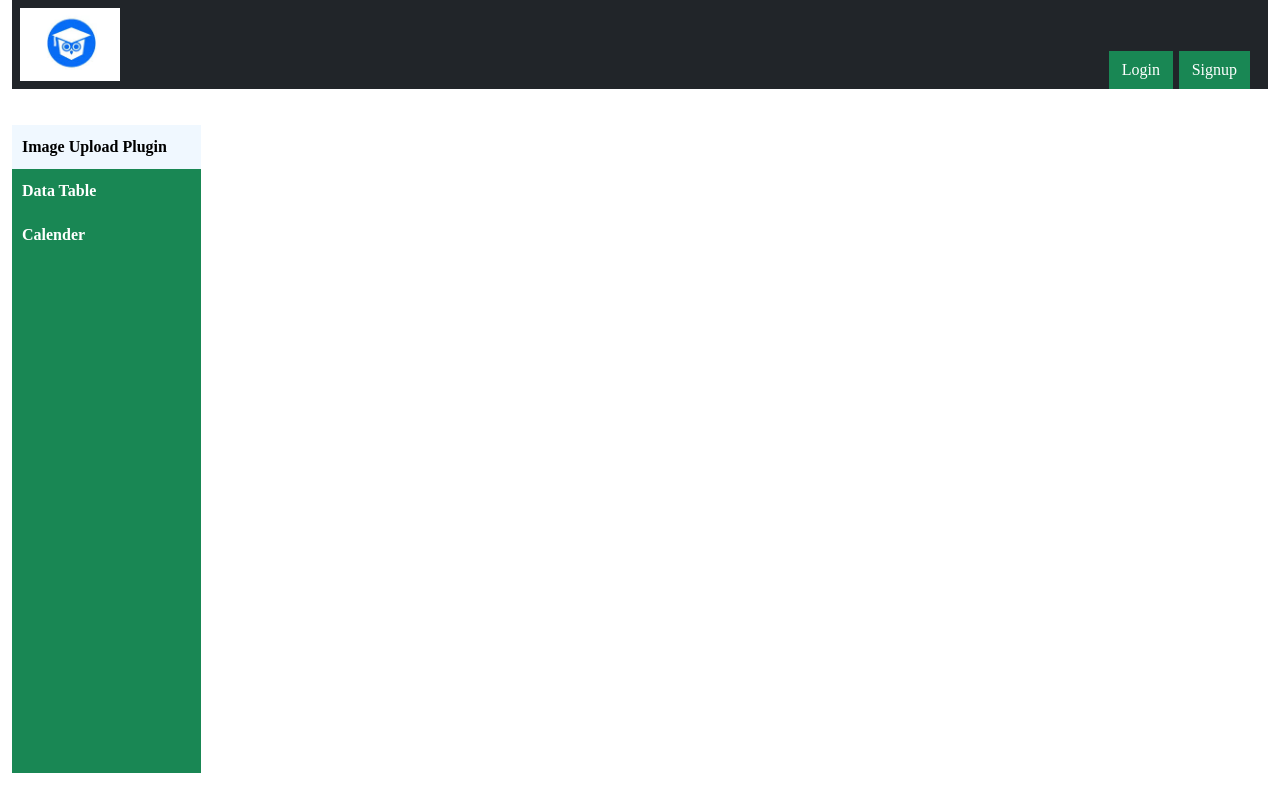
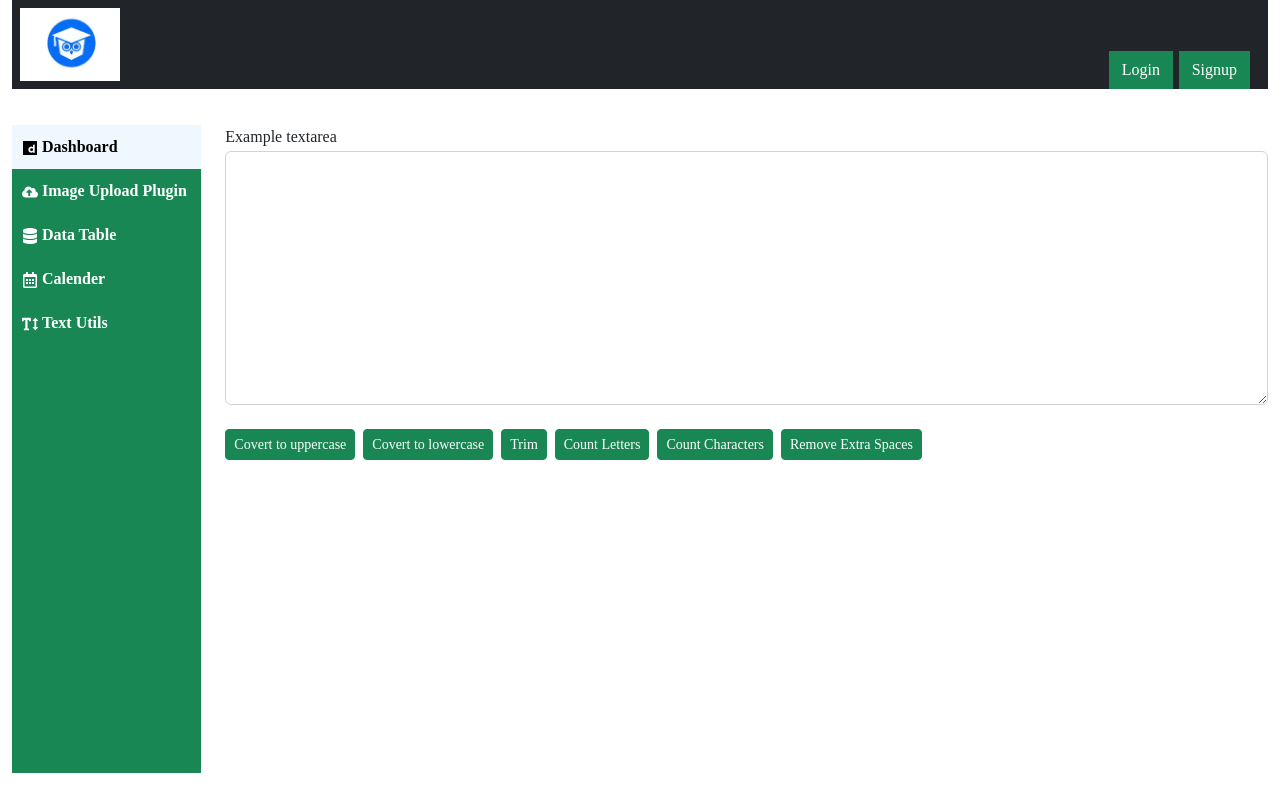
Before and after one commit to ayushma-jain/react-component, a React (Create React App) app: page /text-utils in a window 1280 px wide. Built offline with nearby package versions, Linux system fonts and the light colour scheme.

Commit message:
UI fixes

```diff
--- a/package.json
+++ b/package.json
@@ -8,9 +8,11 @@
     "@testing-library/user-event": "^13.5.0",
     "bootstrap": "^5.2.3",
     "react": "^18.2.0",
+    "react-big-calendar": "^1.5.2",
     "react-bootstrap": "^2.7.0",
     "react-bootstrap-modal": "^4.2.0",
     "react-dom": "^18.2.0",
+    "react-icons": "^4.7.1",
     "react-scripts": "5.0.1",
     "web-vitals": "^2.1.4"
   },
--- a/src/App.js
+++ b/src/App.js
@@ -4,6 +4,9 @@ import ImageUpload from './pages/Components/ImageUpload';
 import {Route, BrowserRouter, Routes} from 'react-router-dom'
 import './App.css';
 import DataTable from './pages/Components/DataTable';
+import TextUtils from './pages/Components/TextUtils';
+import MyCalendar from './pages/Components/MyCalendar';
+import Dashboard from './pages/Components/Dashboard';
 
 
 
@@ -22,8 +25,12 @@ function App() {
 
                 <BrowserRouter>
                   <Routes>
+                    <Route exact path="/" element={<Dashboard/>} />
                     <Route exact path="/image-upload" element={<ImageUpload/>} />
                     <Route exact path="/data-table" element={<DataTable/>} />
+                    <Route exact path="/calendar" element={<MyCalendar/>} />
+                    <Route exact path="/text-utils" element={<TextUtils/>} />
+
                   </Routes>
               </BrowserRouter>
             </div>
--- /dev/null
+++ b/src/pages/Components/Dashboard.js
@@ -0,0 +1,38 @@
+import React from 'react'
+
+export default function Dashboard() {
+  return (
+    <div className='row'>
+        <div className='col-md-4 col-sm-12 my-2'>
+            <div className="card bg-info">
+                <img className="card-img-top"  alt="" src="https://c7.alamy.com/zooms/9/bed36045e1ec4b76ad686a5e234a4bc1/2bfh9fh.jpg"  />
+                <div className="card-body">
+                    <h5 className="card-title">Card title</h5>
+                    <p className="card-text">Some quick example text to build on the card title and make up the bulk of the card's content.</p>
+                    <a href="/" className="btn btn-primary">Show</a>
+                </div>
+            </div>
+        </div>
+        <div className='col-md-4 col-sm-12 my-2'>
+            <div className="card bg-primary">
+                <img className="card-img-top"  alt="" src="https://c7.alamy.com/zooms/9/bed36045e1ec4b76ad686a5e234a4bc1/2bfh9fh.jpg"  />
+                <div className="card-body">
+                    <h5 className="card-title">Card title</h5>
+                    <p className="card-text">Some quick example text to build on the card title and make up the bulk of the card's content.</p>
+                    <a href="/" className="btn btn-primary">Show</a>
+                </div>
+            </div>
+        </div>
+        <div className='col-md-4 col-sm-12 my-2'>
+            <div className="card bg-warning">
+                <img className="card-img-top"  alt="" src="https://c7.alamy.com/zooms/9/bed36045e1ec4b76ad686a5e234a4bc1/2bfh9fh.jpg"  />
+                <div className="card-body">
+                    <h5 className="card-title">Card title</h5>
+                    <p className="card-text">Some quick example text to build on the card title and make up the bulk of the card's content.</p>
+                    <a href="/" className="btn btn-primary">Show</a>
+                </div>
+            </div>
+        </div>
+    </div>
+  )
+}
--- a/src/pages/Components/ImageUpload.js
+++ b/src/pages/Components/ImageUpload.js
@@ -11,8 +11,14 @@ function ImageUpload(){
     return (
         <>
             <div className="imageUploadDiv">
-                <img src={selectedImage} alt="" value={selectedImage} id="showPreview" className="w-10"/>
-                Upload image
+                <div >
+                    <div className="col-md-3 col-sm-4">
+                        <img src={selectedImage} alt="" value={selectedImage} id="showPreview" className="w-100"/>
+                        Upload image
+                    </div>
+                </div>
+
+
                 <input type="file" className="hide" onChange={previewImage}/>
             </div>
         </>
--- /dev/null
+++ b/src/pages/Components/MyCalendar.js
@@ -0,0 +1,19 @@
+import React from 'react'
+import { momentLocalizer,Calendar } from "react-big-calendar";
+import moment from "moment";
+import "react-big-calendar/lib/css/react-big-calendar.css";
+const localizer = momentLocalizer(moment);
+
+export default function MyCalendar() {
+  return (
+    <div>
+    <Calendar
+      localizer={localizer}
+
+      startAccessor="start"
+      endAccessor="end"
+      style={{ height: 700 }}
+    />
+  </div>
+  )
+}
--- /dev/null
+++ b/src/pages/Components/TextUtils.js
@@ -0,0 +1,21 @@
+import React from 'react'
+
+export default function TextUtils() {
+  return (
+    <div>
+       <div className='form-group'>
+            <label for="exampleFormControlTextarea1">Example textarea</label>
+            <textarea className="form-control" id="exampleFormControlTextarea1" rows="10"></textarea>
+        </div>
+        <div className='my-4'>
+            <button className='btn btn-sm btn-success'>Covert to uppercase</button>&nbsp;&nbsp;
+            <button className='btn btn-sm btn-success'>Covert to lowercase</button>&nbsp;&nbsp;
+            <button className='btn btn-sm btn-success'>Trim</button>&nbsp;&nbsp;
+            <button className='btn btn-sm btn-success'>Count Letters</button>&nbsp;&nbsp;
+            <button className='btn btn-sm btn-success'>Count Characters</button>&nbsp;&nbsp;
+            <button className='btn btn-sm btn-success'>Remove Extra Spaces</button>&nbsp;&nbsp;
+        </div>
+
+    </div>
+  )
+}
--- a/src/pages/LoginModal.js
+++ b/src/pages/LoginModal.js
@@ -1,8 +1,5 @@
 import Modal from 'react-bootstrap/Modal';
-import ModalHeader from 'react-bootstrap/ModalHeader';
-import ModalBody from 'react-bootstrap/ModalBody';
-import ModalFooter from 'react-bootstrap/ModalFooter';
-import Button from 'react-bootstrap/Button';
+
 function LoginModal(props){
     return(
         <>
--- a/src/pages/SignUpModal.js
+++ b/src/pages/SignUpModal.js
@@ -1,9 +1,5 @@
 import Modal from 'react-bootstrap/Modal';
-import ModalHeader from 'react-bootstrap/ModalHeader';
-import ModalBody from 'react-bootstrap/ModalBody';
-import ModalFooter from 'react-bootstrap/ModalFooter';
-import Button from 'react-bootstrap/Button';
-import Form from "react-bootstrap/Form";
+
 function SignUpModal(props){
     return(
         <>
--- a/src/pages/includes/Header.js
+++ b/src/pages/includes/Header.js
@@ -20,7 +20,7 @@ function Header(){
         <>
         <nav className="p-2 navbar navbar-dark bg-dark">
             <div className="col-4">
-                <img className="logoImg" src="images/logo.jpg" />
+                <img className="logoImg" alt="" src="images/logo.jpg" />
             </div>
             <div className="col-8 align-r">
                 <button className="btn btn-success" id="loginBtn" onClick={handleLoginOpen}>Login</button>
--- a/src/pages/includes/LeftNavBar.js
+++ b/src/pages/includes/LeftNavBar.js
@@ -1,17 +1,26 @@
 
+import { FaCloudUploadAlt, FaDatabase,FaRegCalendarAlt, FaTextHeight, FaDailymotion } from "react-icons/fa";
 function LeftNavBar(){
     return(
         <>
-            <div className="sideBarDiv">
+
+            <div id="sideBarDiv" className=" sideBarDiv">
+
                 <ul className="navbar-nav navbar-dark bg-success">
                     <li className="nav-item active">
-                        <a className="nav-link"  href="image-upload">Image Upload Plugin</a>
+                        <a className="nav-link"  href="/"><FaDailymotion/>  <span className="d-xl-inline-block d-sm-none d-none">Dashboard</span></a>
+                    </li>
+                    <li className="nav-item ">
+                        <a className="nav-link"  href="image-upload"><FaCloudUploadAlt/>  <span className="d-xl-inline-block d-sm-none d-none">Image Upload Plugin</span></a>
                     </li>
                     <li className="nav-item" >
-                        <a className="nav-link" href="data-table">Data Table</a>
+                        <a className="nav-link" href="data-table"><FaDatabase />  <span className="d-xl-inline-block d-sm-none d-none">Data Table</span> </a>
                     </li>
                     <li className="nav-item" >
-                        <a className="nav-link" href="no-page">Calender</a>
+                        <a className="nav-link" href="calendar"><FaRegCalendarAlt/>  <span className="d-xl-inline-block d-sm-none d-none">Calender</span></a>
+                    </li>
+                    <li className="nav-item" >
+                        <a className="nav-link" href="text-utils"><FaTextHeight/>  <span className="d-xl-inline-block d-sm-none d-none">Text Utils</span></a>
                     </li>
                 </ul>
             </div>
```
Also changed, not shown: firebase.json (added), 2 other files (tests, documents, lock files or other folders).
